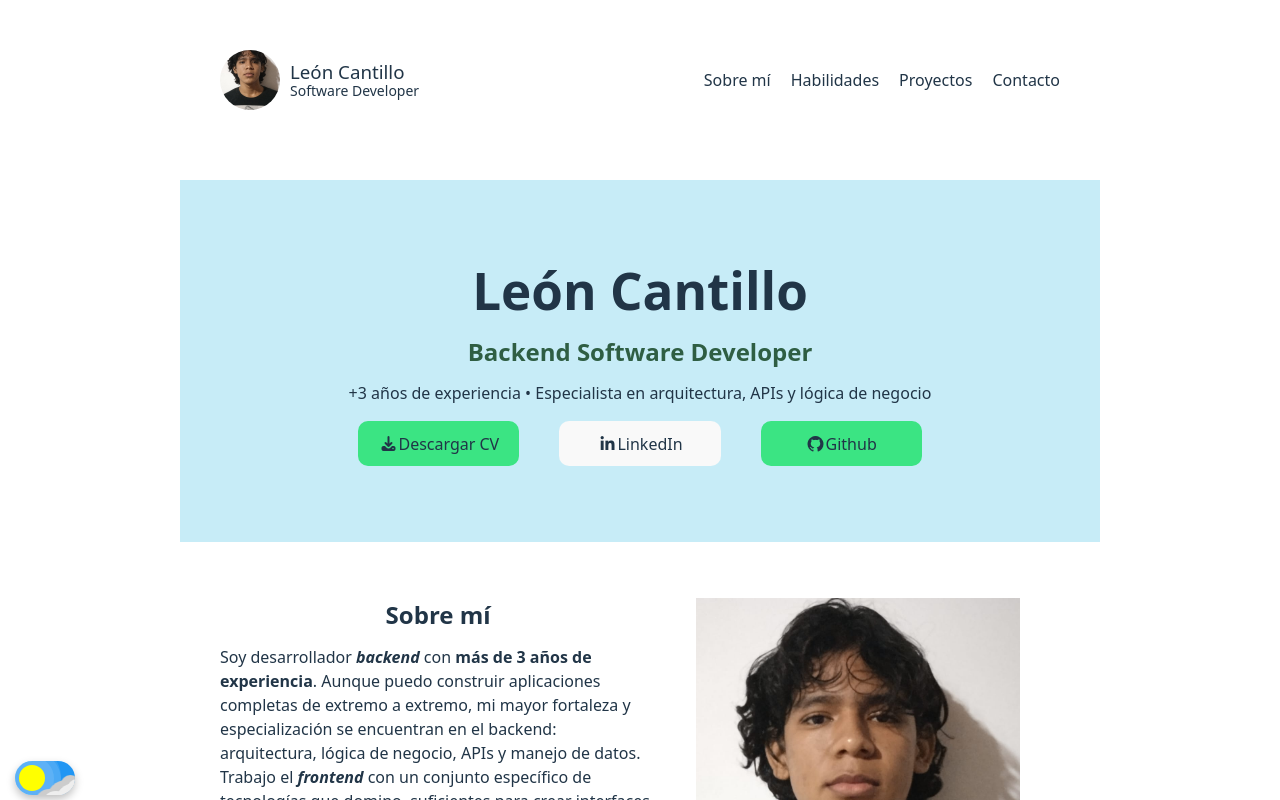
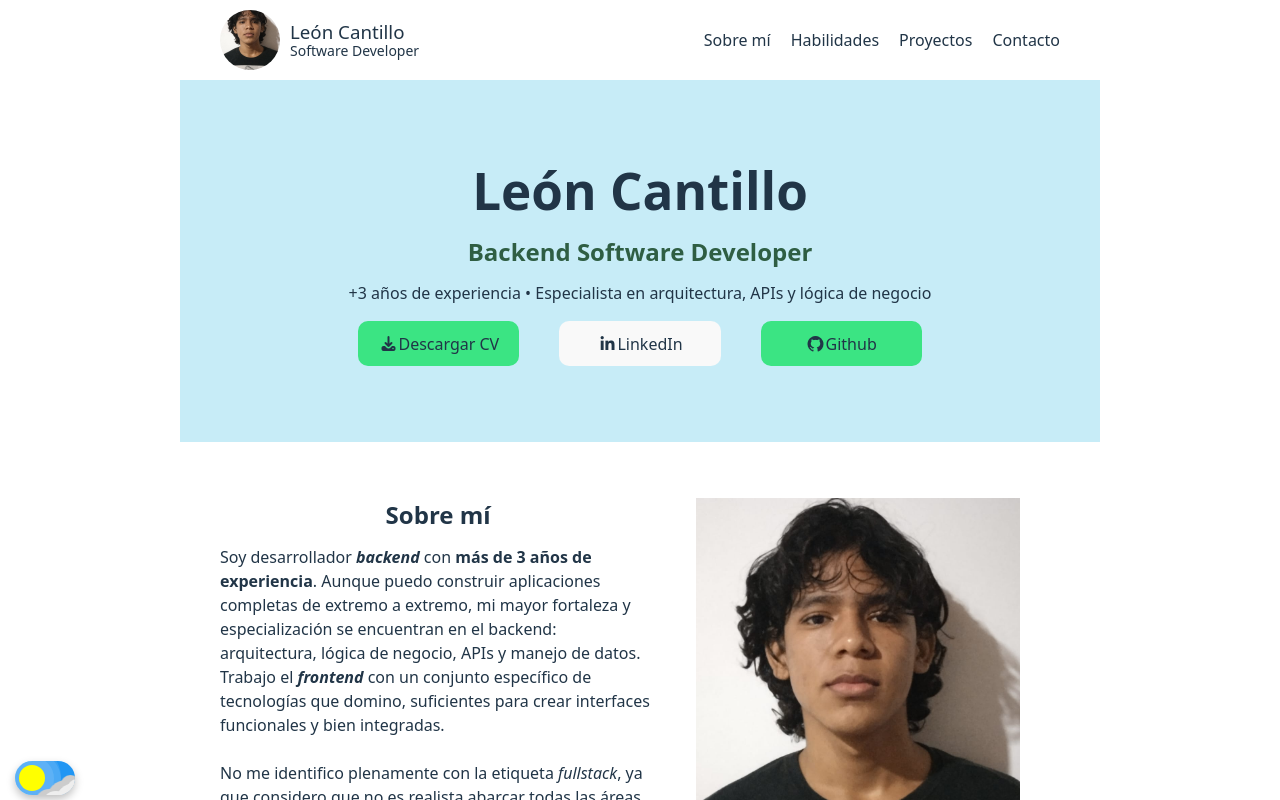
Before and after one commit to leoncantillo/portfolio, a React (Vite) app: page / in a window 1280 px wide. Shown: the top 800 px of the page. Built offline with nearby package versions, Linux system fonts and the light colour scheme.

Commit message:
[UPDATE] Padding from layout class.

```diff
--- /dev/null
+++ b/src/styles/Footer.scss
@@ -0,0 +1 @@
+footer.section-layout { padding-block: 10px; }
--- a/src/styles/Header.scss
+++ b/src/styles/Header.scss
@@ -1,16 +1,16 @@
 header {
+    backdrop-filter: blur(40px);
     position: sticky;
         top: 0;
-    backdrop-filter: blur(40px);
+    z-index: 1000;
 
-    z-index: 1000;
+&.section-layout { padding-block: 10px; }
 
 .header {
     display: flex;
         align-items: center;
         flex-wrap: wrap-reverse;
         justify-content: space-between;
-    padding: 10px 0;
 
     .profile-card {
         display: flex;
```
